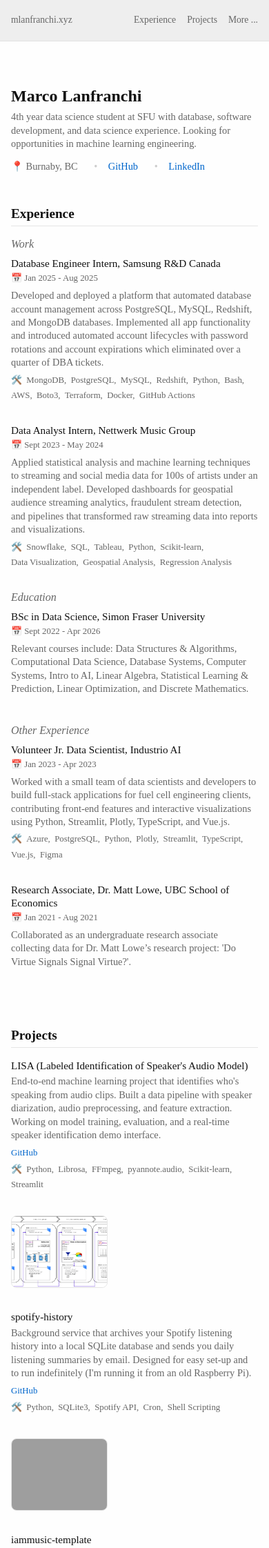
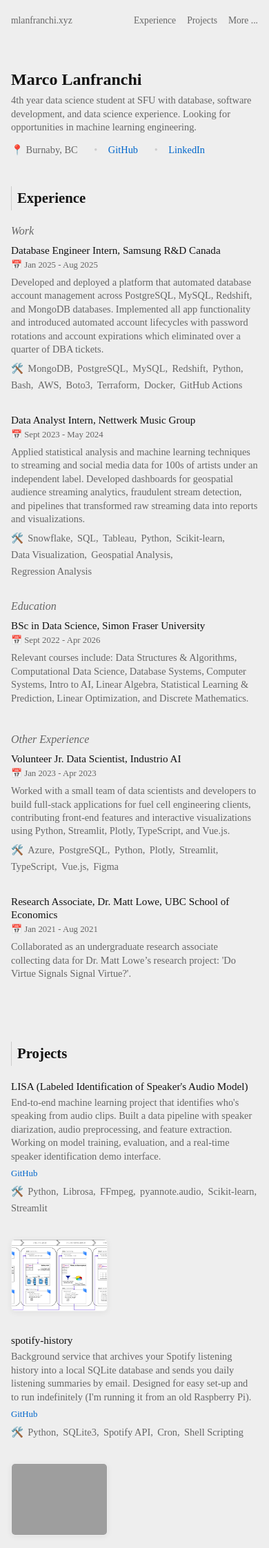
Before and after one commit to marcolanfranchi/ml, a Flask app: page / in a window 390 px wide. Shown: the top 2244 px of the page at 69% size. Run offline with Flask 3, Linux system fonts and the light colour scheme; some web fonts are replaced; grey boxes are pictures that could not be loaded.

Commit message:
Improve styles & fix mobile nav dropdown

```diff
--- a/app.py
+++ b/app.py
@@ -147,7 +147,7 @@
 def zines():
     return render_template('zines.html', data=portfolio_data)
 
-@app.route('/listening_history/')
+@app.route('/listening-history/')
 def listening_history():
     return render_template('listening_history.html')
 
--- a/static/css/style.css
+++ b/static/css/style.css
@@ -8,7 +8,8 @@
     font-family: 'Alike Angular', serif;
     line-height: 1.25;
     color: #111111;
-    background-color: #fefefe;
+    /* background-color: #fefefe; */
+    background-color: #eeeeee;
     -webkit-font-smoothing: antialiased;
     -moz-osx-font-smoothing: grayscale;
     overflow-x: hidden;
@@ -23,9 +24,9 @@
     color: #111111;
 }
 
-h1 { font-size: 1.2rem; font-weight: 600; }
-h2 { font-size: 1rem; font-weight: 300; }
-h3 { font-size: 0.95rem; font-weight: 500; }
+h1 { font-size: 1.3rem; font-weight: 600; }
+h2 { font-size: 1.1rem; font-weight: 300; }
+h3 { font-size: 1rem; font-weight: 500; }
 
 p {
     margin-bottom: 0.3rem;
@@ -38,17 +39,28 @@
     color: #0066cc;
     text-decoration: none;
     transition: color 0.2s ease;
+    position: relative;
 }
 
-a:hover {
-    color: #0052a3;
-    text-decoration: underline;
+a::after {
+    content: "";
+    position: absolute;
+    left: 0;
+    bottom: -1px;
+    width: 0%;
+    height: 1px;
+    background: currentColor;
+    transition: width 0.2s ease;
+}
+
+a:hover::after {
+    width: 100%;
 }
 
 /* Navbar */
 .navbar {
     background: #eeeeee;
-    border-bottom: 1px solid #e2e2e2;
+    /* border-bottom: 1px solid #e2e2e2; */
     position: fixed;
     top: 0;
     left: 0;
@@ -95,15 +107,15 @@
 .dropdown-content {
     display: none;
     position: absolute;
-    background-color: #f9f9f9;
+    background-color: #eeeeee;
     min-width: 130px;
     box-shadow: 0px 8px 16px 0px rgba(0,0,0,0.1);
     border: 1px solid #e2e2e2;
-    border-radius: 4px;
+    border-radius: 1px;
     z-index: 1001;
     top: 100%;
-    left: 0;
-    margin-top: 6px;
+    right: -10px;
+    margin-top: 8px;
 }
 
 .dropdown-content a {
@@ -124,6 +136,10 @@
     display: block;
 }
 
+.dropdown.active .dropdown-content {
+    display: block;
+}
+
 /* Main content */
 .main-content {
     max-width: 800px;
@@ -137,7 +153,7 @@
 }
 
 .section {
-    margin-bottom: 2.5rem;
+    margin-bottom: 3rem;
     scroll-margin-top: 80px;
 }
 
@@ -152,10 +168,11 @@
 }
 
 .section-title {
-    margin-bottom: 1rem;
+    margin-bottom: 1.25rem;
     color: #111111;
     font-weight: 600;
-    border-bottom: 1px solid #e5e5e5;
+    border-left: 1px solid #ccc;
+    padding-left: 0.5rem;
     padding-bottom: 0.3rem;
     padding-top: 0.3rem;
 }
@@ -169,7 +186,7 @@
 
 /* Hero section */
 .hero-content {
-    margin-top: 4rem; /* Add this to create space above */
+    margin-top: 2.5rem;
     margin-bottom: 2.5rem;
 }
 
@@ -252,10 +269,11 @@
     width: 140px;
     aspect-ratio: 4 / 3; /* wider shape */
     overflow: hidden;
-    border-radius: 8px;
-    border: 1px solid #e5e5e5;
+    border-radius: 6px;
+    border: 1px solid #eeeeee;
+    box-shadow: 0px 2px 8px rgba(0,0,0,0.06);
     flex-shrink: 0;
-    background: #f9f9f9;
+    background: #eeeeee;
     margin-top: 20px;
 }
 
@@ -276,7 +294,7 @@
     display: flex;
     flex-wrap: wrap;
     gap: 0.35rem;
-    font-size: 0.8rem;
+    font-size: 0.9rem;
     color: #666666;
     margin-top: 0.25rem;
 }
@@ -286,7 +304,7 @@
     border: 1px solid #e2e2e2;
     border-radius: 20px;
     padding: 0.3rem 0.7rem;
-    font-size: 0.75rem;
+    font-size: 0.85rem;
     color: #666666;
     white-space: nowrap;
     transition: background-color 0.2s ease, border-color 0.2s ease;
@@ -339,9 +357,10 @@
 /* Responsive */
 @media (max-width: 768px) {
     .main-content {
+        max-width: 800px;
+        width: 100%;
         min-width: 100%;
         padding: 1.25rem 1rem;
-        max-width: none;
     }
 
     .nav-container {
--- a/static/js/script.js
+++ b/static/js/script.js
@@ -16,6 +16,27 @@
         });
     });
 
+    // Mobile dropdown toggle
+    const dropdown = document.querySelector('.dropdown');
+    const dropdownLink = dropdown?.querySelector('a');
+
+    if (dropdown && dropdownLink) {
+        dropdownLink.addEventListener('click', function(e) {
+            // On mobile, toggle the dropdown instead of following the link
+            if (window.innerWidth <= 768) {
+                e.preventDefault();
+                dropdown.classList.toggle('active');
+            }
+        });
+
+        // Close dropdown when clicking outside
+        document.addEventListener('click', function(e) {
+            if (!dropdown.contains(e.target)) {
+                dropdown.classList.remove('active');
+            }
+        });
+    }
+
     // Smooth scrolling for anchor links
     document.querySelectorAll('a[href^="#"]').forEach(anchor => {
         anchor.addEventListener('click', function (e) {
@@ -29,5 +50,4 @@
             }
         });
     });
-
 });
```
